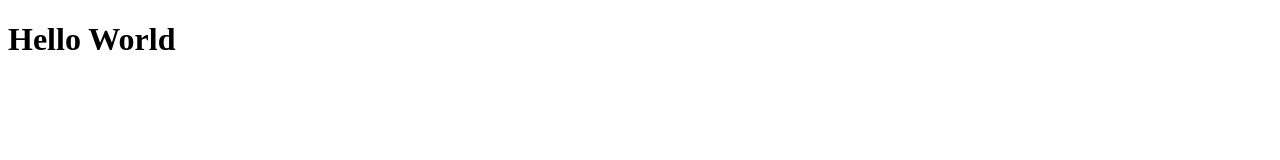
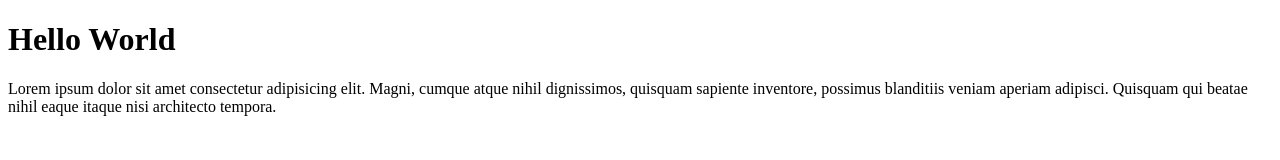
Before and after one commit to dilenbp/wpu-git-test, a plain HTML site: page index.html in a window 1280 px wide. Drawn offline with Linux system fonts and the light colour scheme.

Commit message:
menambahkan paragraf lorem

```diff
--- a/index.html
+++ b/index.html
@@ -8,5 +8,6 @@
 </head>
 <body>
     <h1>Hello World</h1>
+    <p>Lorem ipsum dolor sit amet consectetur adipisicing elit. Magni, cumque atque nihil dignissimos, quisquam sapiente inventore, possimus blanditiis veniam aperiam adipisci. Quisquam qui beatae nihil eaque itaque nisi architecto tempora.</p>
 </body>
 </html>
```
